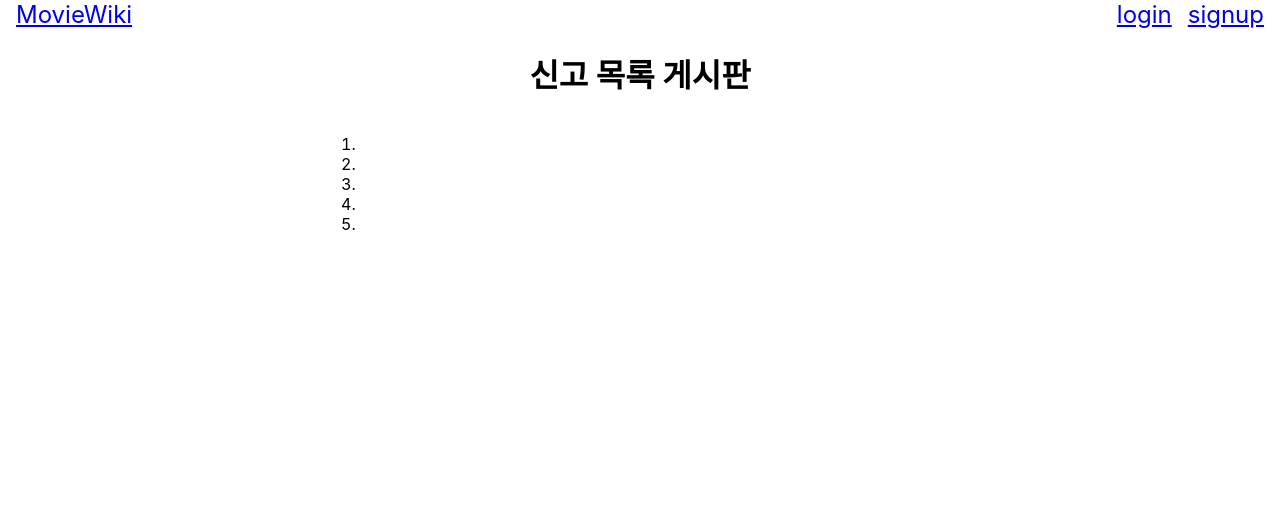
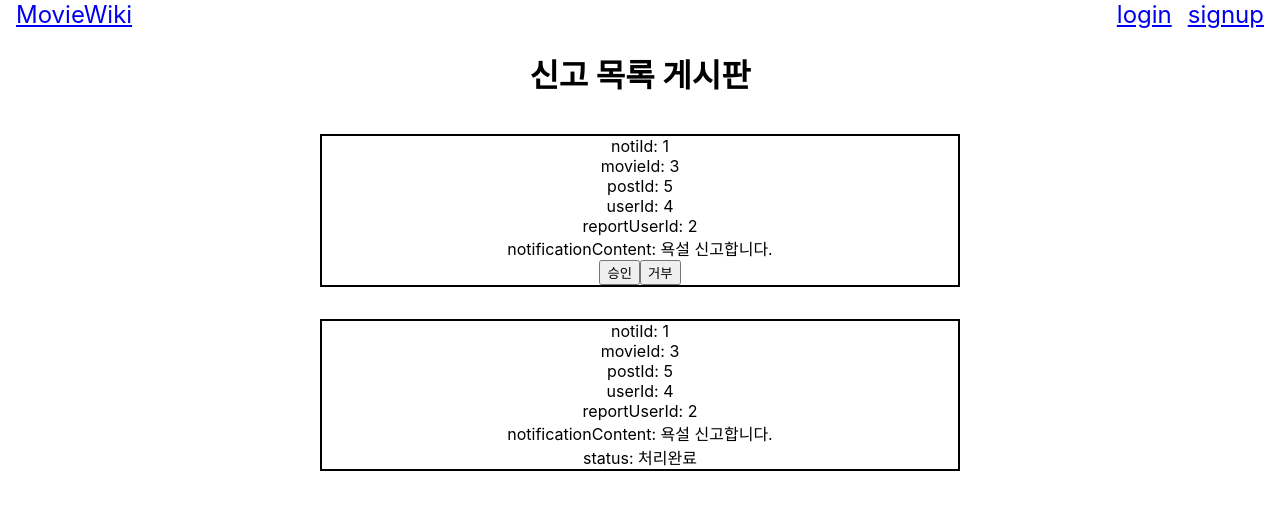
Before and after one commit to challengebackgroup21/MovieWiki_react, a React (Create React App) app: page /report in a window 1280 px wide. Shown: the top 510 px of the page. Built offline with nearby package versions, Linux system fonts and the light colour scheme.

Commit message:
feat: state에 dummy response 넣어서 기본 틀 구현

```diff
--- a/src/components/TrendingList.js
+++ b/src/components/TrendingList.js
@@ -39,7 +39,7 @@ function TrendingList() {
       <div style={{ display: 'flex', justifyContent: 'center' }}>
         {movies.map((movie) => {
           return (
-            <div key={movie.movieId}>
+            <div style={{ padding: '1rem' }} key={movie.movieId}>
               <div>제목: {movie.movieNm}</div>
               <div>감독: {movie.directors}</div>
               <div>장르: {movie.genres}</div>
--- a/src/pages/MovieUpdatePage.js
+++ b/src/pages/MovieUpdatePage.js
@@ -1,9 +1,60 @@
-import React from 'react';
+import React, { useEffect, useState } from 'react';
 import { useParams } from 'react-router-dom';
 
 function MovieUpdatePage() {
   const { movieId } = useParams();
-  return <div>MovieUpdatePage {movieId}</div>;
+  const [movie, setMovie] = useState('');
+  const [post, setPost] = useState('');
+
+  useEffect(() => {
+    setMovie({
+      movie_id: 1,
+      movieNm: '주토피아',
+      showTm: 122,
+      openDt: 20120223,
+      typeNm: '장편',
+      nationNm: '미국',
+      genres: ['드라마', '멜로/로맨스'],
+      directors: '켄 콰피스',
+      actors: ['드류 베리모어', '크리 스틴 벨'],
+      watchGradeNm: '전체관람가',
+      likes: 3,
+    });
+
+    setPost({
+      userId: '2',
+      comment: '첫 버전',
+      content: '동심을 깨우는 주토피아',
+      createdAt: '20230524_16:02:22',
+      version: 1,
+    });
+  }, []);
+
+  return (
+    <div>
+      <h1>Movie Info</h1>
+      <div className="movieInfo">
+        <div>movie_id : {movieId}</div>
+        <div>movieNm : {movie.movieNm}</div>
+        <div>showTm : {movie.showTm}</div>
+        <div>openDt : {movie.openDt}</div>
+        <div>typeNm : {movie.typeNm}</div>
+        <div>nationNm : {movie.nationNm}</div>
+        <div>genres : {movie.genres}</div>
+        <div>directors : {movie.directors}</div>
+        <div>actors : {movie.actors}</div>
+        <div>watchGradeNm : {movie.watchGradeNm}</div>
+        <div>likes : {movie.likes}</div>
+      </div>
+      <div className="postInfo">
+        <div>작성자 : {post.userId}</div>
+        <div>설명 : {post.content}</div>
+        <div>작성자 코멘트 : {post.comment}</div>
+        <div>version : {post.version}</div>
+      </div>
+      <button style={{ padding: '0.5rem' }}>수정하기</button>
+    </div>
+  );
 }
 
 export default MovieUpdatePage;
--- a/src/pages/MovieVersionPage.js
+++ b/src/pages/MovieVersionPage.js
@@ -1,13 +1,44 @@
-import React from 'react';
+import React, { useEffect, useState } from 'react';
 import { Link, useParams } from 'react-router-dom';
 
 function MovieVersionPage() {
   const { movieId } = useParams();
-  const version = 3;
+  const [versions, setVersions] = useState([]);
+
+  useEffect(() => {
+    setVersions([
+      {
+        userId: 2,
+        content: '생기발랄 주토피아',
+        comment: '첫 번째 작성',
+        createdAt: '20230524_16:02:22',
+        version: 1,
+      },
+      {
+        userId: 3,
+        content: '생기발랄 자연친화 주토피아',
+        comment: '두 번째 작성',
+        createdAt: '20230524_21:02:22',
+        version: 2,
+      },
+    ]);
+  }, []);
+
   return (
     <div>
       <div>MovieVersionPage {movieId}</div>
-      version 3: <Link to={`/report/${movieId}/${version}`}>신고하기</Link>
+      {versions.map((version) => {
+        return (
+          <div style={{ margin: '1rem 0' }} className="version-box">
+            <div>작성자 : {version.userId}</div>
+            <div>변경 내용 : {version.content}</div>
+            <div>작성자 코멘트 : {version.comment}</div>
+            <div>변경 시간 : {version.createdAt}</div>
+            <div>version : {version.version}</div>
+            <Link to={`/report/${movieId}/${version.version}`}>신고하기</Link>
+          </div>
+        );
+      })}
     </div>
   );
 }
--- a/src/pages/ReportBoardPage.js
+++ b/src/pages/ReportBoardPage.js
@@ -1,6 +1,31 @@
-import React from 'react';
+import React, { useEffect, useState } from 'react';
 
 function ReportBoardPage() {
+  const [reports, setReports] = useState([]);
+
+  useEffect(() => {
+    setReports([
+      {
+        notiId: 1,
+        movieId: 3,
+        postId: 5,
+        userId: 4,
+        reportUserId: 2,
+        notificationContent: '욕설 신고합니다.',
+        status: '미처리',
+      },
+      {
+        notiId: 1,
+        movieId: 3,
+        postId: 5,
+        userId: 4,
+        reportUserId: 2,
+        notificationContent: '욕설 신고합니다.',
+        status: '처리완료',
+      },
+    ]);
+  }, []);
+
   return (
     <div>
       <h1>신고 목록 게시판</h1>
@@ -8,18 +33,40 @@ function ReportBoardPage() {
         className="board"
         style={{
           display: 'flex',
-          flexDirection: 'row',
+          flexDirection: 'column',
           width: '50%',
           margin: '0 auto',
         }}
       >
-        <ol>
-          <li></li>
-          <li></li>
-          <li></li>
-          <li></li>
-          <li></li>
-        </ol>
+        {reports.map((report) => {
+          return (
+            <div
+              style={{ border: '2px solid black', margin: '1rem 0' }}
+              className="report"
+            >
+              <span>notiId: {report.notiId}</span>
+              <br />
+              <span>movieId: {report.movieId}</span>
+              <br />
+              <span>postId: {report.postId}</span>
+              <br />
+              <span>userId: {report.userId}</span>
+              <br />
+              <span>reportUserId: {report.reportUserId}</span>
+              <br />
+              <span>notificationContent: {report.notificationContent}</span>
+              <br />
+              {report.status === '미처리' ? (
+                <div>
+                  <button>승인</button>
+                  <button>거부</button>
+                </div>
+              ) : (
+                <span>status: {report.status}</span>
+              )}
+            </div>
+          );
+        })}
       </div>
     </div>
   );
--- a/src/pages/ReportPage.js
+++ b/src/pages/ReportPage.js
@@ -9,6 +9,15 @@ function ReportPage() {
       <div>
         Report movie: {movieId}, version: {version}
       </div>
+      <div className="report-box">
+        신고 내용:
+        <input
+          type="text"
+          name="notificationContent"
+          id="notificationContent"
+        />
+        <div>version : {version}</div>
+      </div>
       <button>신고</button>
     </div>
   );
```
